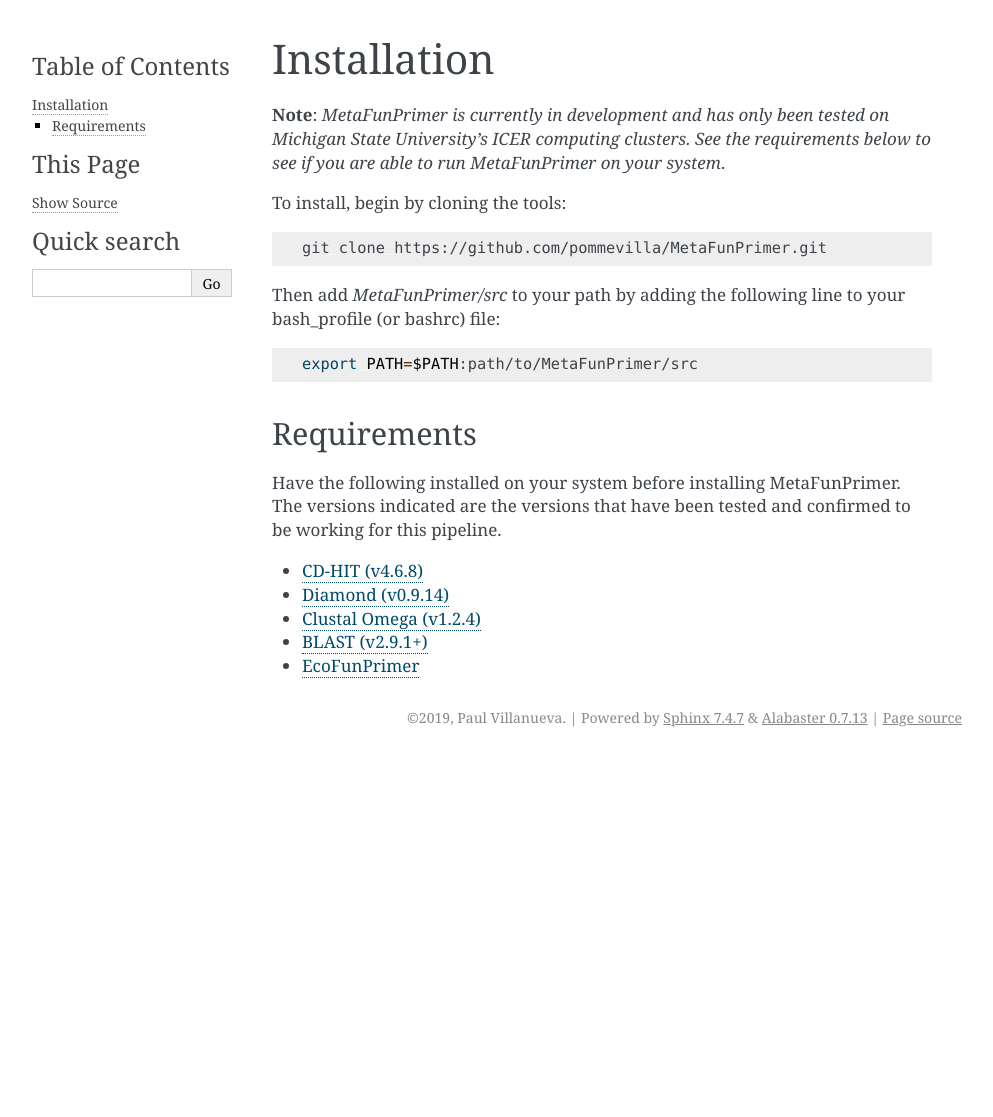
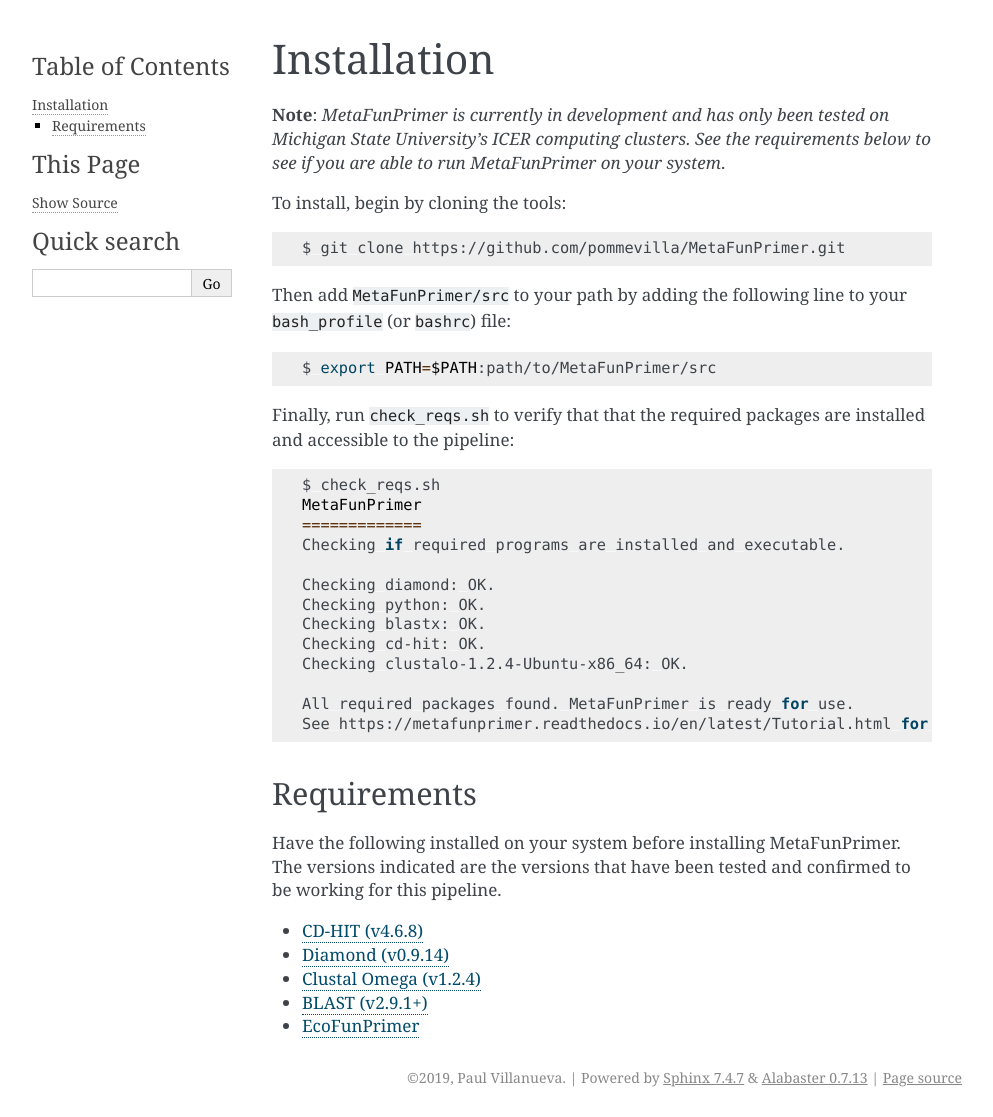
Before and after one commit to pommevilla/MetaFunPrimer, a Sphinx documentation site: the page built from docs/source/Installation.rst, in a window 1280 px wide. Shown: the whole page, without its empty margins (148-1141 px from the left). Built offline with Sphinx 7.4.7, drawn with Linux system fonts in a browser that asks for light colours; before the commit the page ends 900 px from its top, so only the background shows below that.

Commit message:
Add check_reqs.sh info, formatting changes

```diff
--- a/docs/source/Installation.rst
+++ b/docs/source/Installation.rst
@@ -7,13 +7,31 @@
 
 .. code:: bash
 
-    git clone https://github.com/pommevilla/MetaFunPrimer.git
+    $ git clone https://github.com/pommevilla/MetaFunPrimer.git
 
-Then add `MetaFunPrimer/src` to your path by adding the following line to your bash_profile (or bashrc) file:
+Then add ``MetaFunPrimer/src`` to your path by adding the following line to your ``bash_profile`` (or ``bashrc``) file:
 
 .. code:: bash
 
-    export PATH=$PATH:path/to/MetaFunPrimer/src
+    $ export PATH=$PATH:path/to/MetaFunPrimer/src
+
+Finally, run ``check_reqs.sh`` to verify that that the required packages are installed and accessible to the pipeline:
+
+.. code:: bash
+
+    $ check_reqs.sh
+    MetaFunPrimer
+    =============
+    Checking if required programs are installed and executable.
+
+    Checking diamond: OK.
+    Checking python: OK.
+    Checking blastx: OK.
+    Checking cd-hit: OK.
+    Checking clustalo-1.2.4-Ubuntu-x86_64: OK.
+
+    All required packages found. MetaFunPrimer is ready for use.
+    See https://metafunprimer.readthedocs.io/en/latest/Tutorial.html for an introduction to the package.
 
 
 Requirements
```
